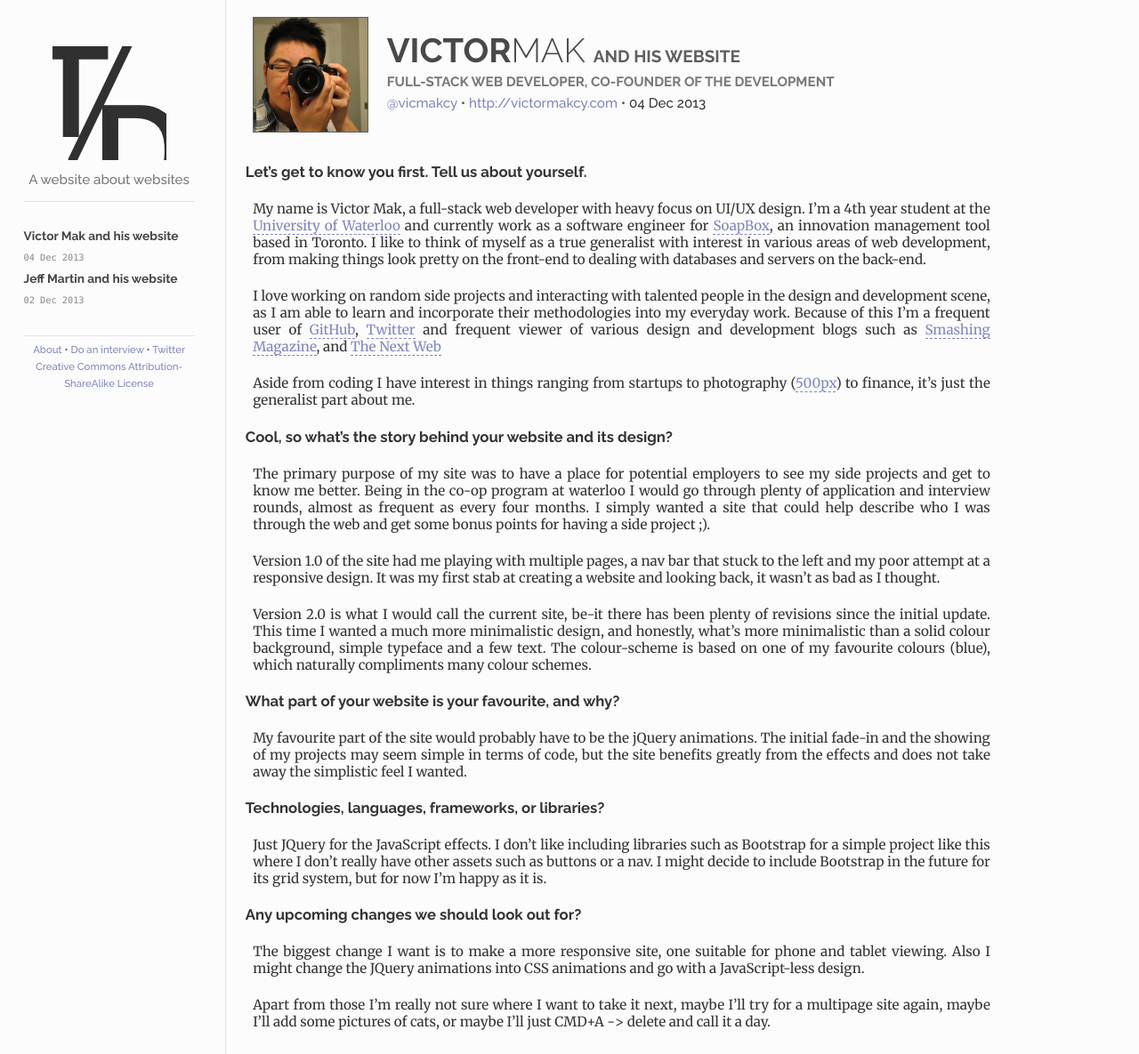
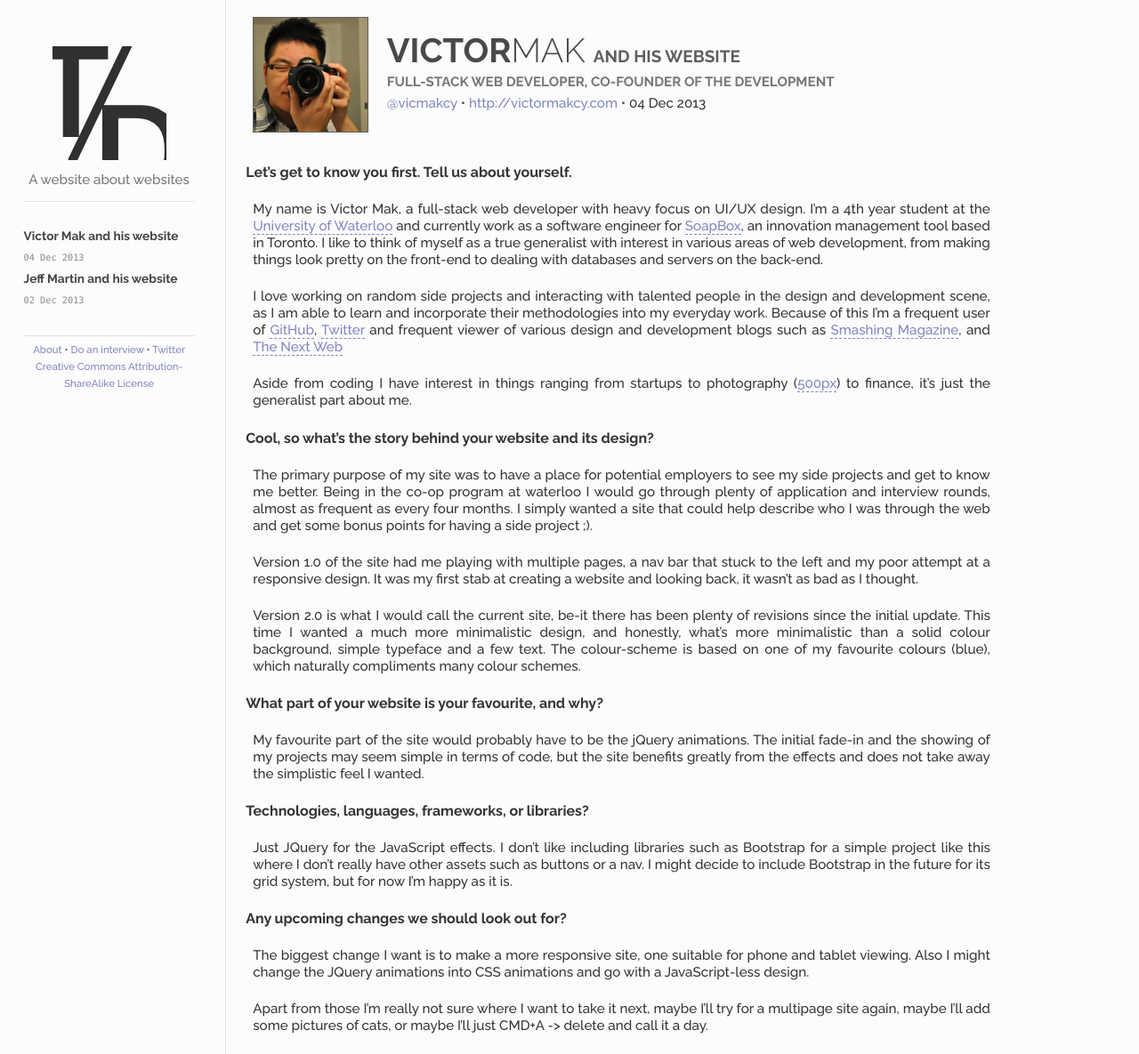
Before and after one commit to the-development/thedevelopment, a Jekyll site: the page built from index.html, in a window 1280 px wide. Shown: the whole page at 89% size. Built offline with Jekyll 4.4.1, drawn with Linux system fonts in a browser that asks for light colours; Markdown is read by kramdown in place of the engine named in the settings.

Commit message:
welp, back to sans-serif lol

```diff
--- a/_layouts/default.html
+++ b/_layouts/default.html
@@ -18,7 +18,6 @@
         <!-- Responsive CSS -->
         <link rel="stylesheet" href="/css/responsive.css">
 
-        <link href='http://fonts.googleapis.com/css?family=Merriweather:400,700' rel='stylesheet' type='text/css'>
         <link href='http://fonts.googleapis.com/css?family=Raleway:300,500,700' rel='stylesheet' type='text/css'>
     </head>
     <body>
--- a/css/main.css
+++ b/css/main.css
@@ -180,13 +180,11 @@ a:hover {
 
 .post {
   clear: both;
-  font-family: 'Merriweather', serif;
 }
 
 .post p strong {
-  font-family: 'Raleway', Arial, sans-serif;
   font-weight: 700;
-  font-size: 1.1em;
+  font-size: 1.05em;
   margin-left: -0.5em;
 }
 
```
